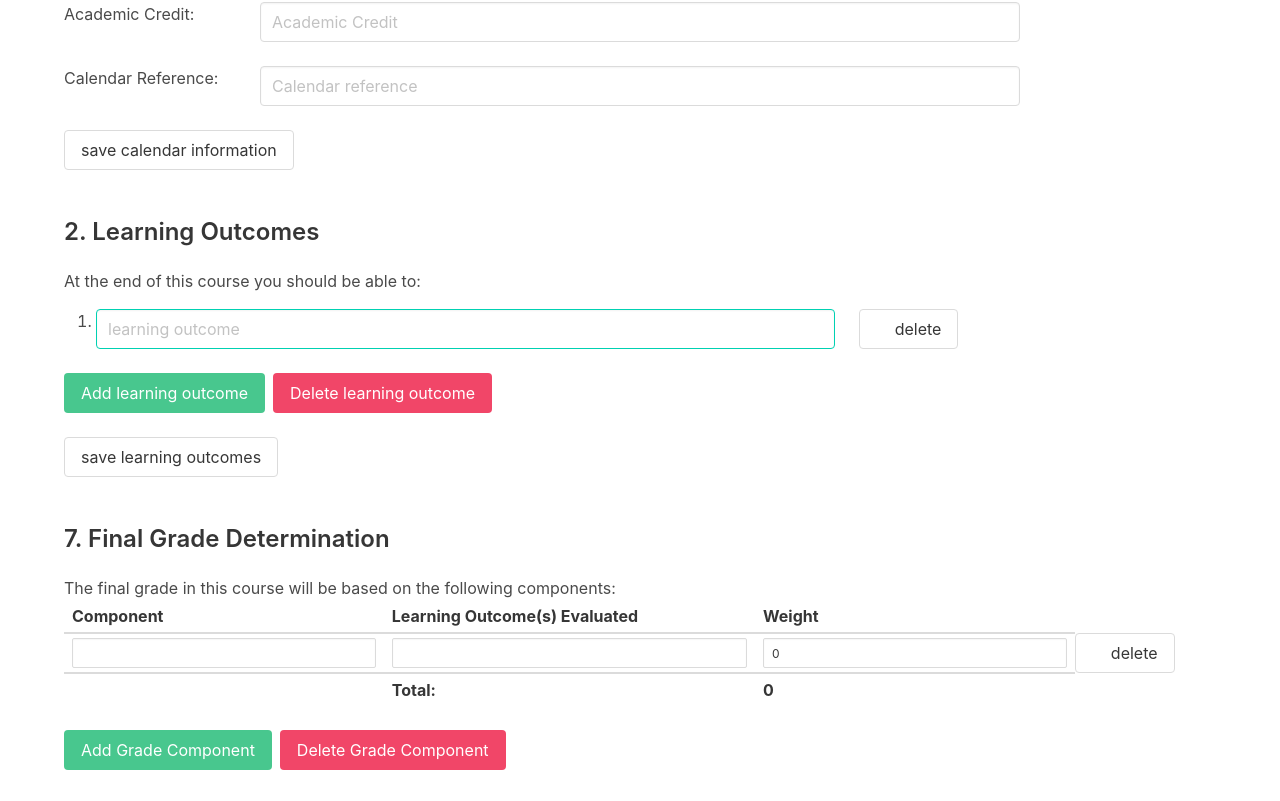
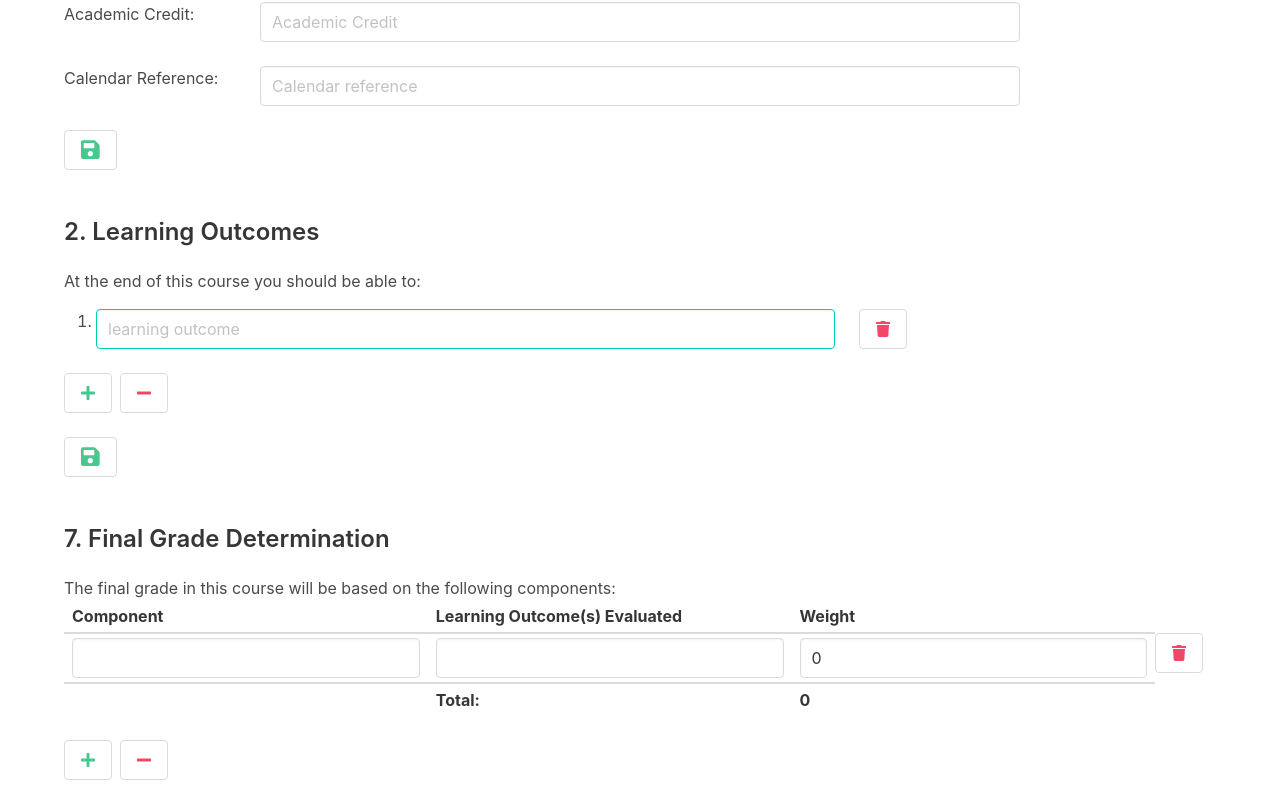
Before and after one commit to davidladitan/react_django_course_outline, a React (Create React App) app in the folder course_outline/course_outline_react/: page /create_outline in a window 1280 px wide. Shown: the part 659-1460 px from the top of the page. Built offline with nearby package versions, Linux system fonts and the light colour scheme.

Commit message:
added font awesome icons

```diff
--- a/course_outline/course_outline_react/src/App.js
+++ b/course_outline/course_outline_react/src/App.js
@@ -8,6 +8,11 @@ import CreateOutline from './CreateOutline';
 import Home from './Home';
 import {BrowserRouter as Router, Switch, Route} from 'react-router-dom';
 import {useReducer,useState} from "react";
+import ReactDOM from 'react-dom'
+import { library } from '@fortawesome/fontawesome-svg-core'
+import { faCheckSquare, faCoffee, faTrash, faSave, faPlus, faMinus} from '@fortawesome/free-solid-svg-icons'
+
+library.add(faCheckSquare, faCoffee, faTrash, faSave, faPlus, faMinus)
 
 
 function App() {
--- a/course_outline/course_outline_react/src/CreateOutline.js
+++ b/course_outline/course_outline_react/src/CreateOutline.js
@@ -4,6 +4,8 @@ import './App.css';
 import GradeScale from './GradeScale'
 import "bulma/css/bulma.css";
 import {useReducer,useState} from "react";
+import { FontAwesomeIcon } from '@fortawesome/react-fontawesome'
+
 
 function OutcomeList(props){
 
@@ -26,10 +28,7 @@ function OutcomeList(props){
             </div>
             <div className = "column is-2">
             <button className="button" id= {index} onClick = {deleteListItem}>
-              <span className="icon">
-                <i className="fas fa-home"></i>
-              </span>
-              <span>delete</span>
+              <FontAwesomeIcon icon="trash" className = "has-text-danger"/>
             </button>
 
             </div>
@@ -83,16 +82,73 @@ function LearningOutcomes(props){
         <p>At the end of this course you should be able to:</p>
         <OutcomeList list = {outcomes} handleClickDelete = {deleteItem} setOutcomes={setOutcomes}/>
         <div className="buttons">
-          <button className="button is-success" onClick = {addOutcome} >Add learning outcome</button>
-          <button className="button is-danger" onClick = {deleteOutcome}>Delete learning outcome</button>
+          <button className="button" onClick = {addOutcome} >
+            <FontAwesomeIcon icon={['fas', 'plus']} className="has-text-success"/>
+          </button>
+          <button className="button" onClick = {deleteOutcome}>
+            <FontAwesomeIcon icon={['fas', 'minus']} className="has-text-danger"/>
+          </button>
         </div>
 
-        <button className="button" onClick={saveOutcomes}>save learning outcomes</button>
+        <button className="button" onClick={saveOutcomes}>
+          <FontAwesomeIcon icon={['fas', 'save']} className="fa-lg has-text-success"/>
+        </button>
       </div>
   )
 }
 
 
+function GradeTableBody(props){
+  const compList = props.list;
+  const delRow = props.handleDelete;
+  const updateInput = props.handleCompChange;
+  const dispatch = props.dispatch;
+  const setGradeComps = props.setGradeComps;
+  // setCompList([props.list]);
+
+  const handleCompChange = (e) =>{
+    // let name = e.target.name;
+    // let value = e.target.value;
+    // const updatedComps = {...gradeComps, [name]:[value]};
+    const updatedComps = [...compList];
+    console.log(updatedComps);
+    console.log("changed index is " + e.target.dataset.idx);
+    updatedComps[e.target.dataset.idx][e.target.name] = e.target.value;
+    dispatch({value: updatedComps});
+    // console.log("total is " + total);
+    // setTotal(calcTotal([...gradeComps]));
+    setGradeComps([...updatedComps]);
+    // return gradeComps;
+  }
+  const rows = compList.map((item, idx) =>
+
+    <tr key = {`row_${idx}`}>
+    <td>
+      <form>
+        <input type = "text" data-idx = {idx} id = {`component_${idx}`} name="component" className ="input" value = {compList[idx].component} onChange={handleCompChange} ></input>
+      </form>
+    </td>
+    <td>
+      <form>
+      <input type = "text" data-idx = {idx} id = {`learn_out_${idx}`} name ="learn_out" className ="input " value = {compList[idx].learn_out} onChange={handleCompChange}></input>
+      </form>
+    </td>
+    <td>
+      <form>
+      <input type = "number" data-idx = {idx} id = {`weight_${idx}`} name = "weight" className ="input " value = {compList[idx].weight} onChange={handleCompChange} ></input>
+      </form>
+    </td>
+    <button className="button" data-idx= {idx} onClick = {delRow}>
+      <FontAwesomeIcon icon={['fas', 'trash']} className=" has-text-danger"/>
+    </button>
+  </tr>)
+
+  return (
+    <tbody>
+        {rows}
+      </tbody>
+  );
+}
 
 
 
@@ -143,59 +199,7 @@ function GradeTable(){
   //   setGradeComps([...newInputs]);
   // }
 
-  const handleCompChange = (e) =>{
-    // let name = e.target.name;
-    // let value = e.target.value;
-    // const updatedComps = {...gradeComps, [name]:[value]};
-    const updatedComps = [...gradeComps];
-    console.log(updatedComps);
-    console.log("changed index is " + e.target.dataset.idx);
-    updatedComps[e.target.dataset.idx][e.target.name] = e.target.value;
-    dispatch({value: updatedComps});
-    console.log("total is " + total);
-    // setTotal(calcTotal([...gradeComps]));
-    setGradeComps([...updatedComps]);
-    // return gradeComps;
-  }
 
-  function GradeTableBody(props){
-    const compList = props.list;
-    const delRow = props.handleDelete;
-    const updateInput = props.handleCompChange;
-    // setCompList([props.list]);
-
-    const rows = compList.map((item, idx) =>
-
-      <tr key = {`row_${idx}`}>
-      <td>
-        <form>
-          <input type = "text" data-idx = {idx} id = {`component_${idx}`} name="component" className ="input is-small" value = {gradeComps[idx].component} onChange={handleCompChange} ></input>
-        </form>
-      </td>
-      <td>
-        <form>
-        <input type = "text" data-idx = {idx} id = {`learn_out_${idx}`} name ="learn_out" className ="input is-small" value = {gradeComps[idx].learn_out} onChange={handleCompChange}></input>
-        </form>
-      </td>
-      <td>
-        <form>
-        <input type = "number" data-idx = {idx} id = {`weight_${idx}`} name = "weight" className ="input is-small" value = {gradeComps[idx].weight} onChange={handleCompChange} ></input>
-        </form>
-      </td>
-      <button className="button" data-idx= {idx} onClick = {delRow}>
-              <span className="icon">
-                <i className="fas fa-home"></i>
-              </span>
-              <span>delete</span>
-            </button>
-    </tr>)
-
-    return (
-      <tbody>
-          {rows}
-        </tbody>
-    );
-  }
 
 
   return (
@@ -215,11 +219,15 @@ function GradeTable(){
             <th><p>{total}</p></th>
           </tr>
           </tfoot>
-        <GradeTableBody list = {gradeComps} handleDelete = {deleteRowItem} handleUpdate={handleCompChange}/>
+        <GradeTableBody list = {gradeComps} handleDelete = {deleteRowItem} dispatch ={dispatch} setGradeComps={setGradeComps}/>
       </table>
       <div className="buttons">
-      <button className="button is-success" onClick = {addRow} >Add Grade Component</button>
-      <button className="button is-danger" onClick = {deleteRow}>Delete Grade Component</button>
+      <button className="button" onClick = {addRow} >
+        <FontAwesomeIcon icon={['fas', 'plus']} className=" has-text-success"/>
+      </button>
+      <button className="button" onClick = {deleteRow}>
+        <FontAwesomeIcon icon={['fas', 'minus']} className=" has-text-danger"/>
+      </button>
     </div>
 
 
@@ -357,7 +365,9 @@ function CreateOutline() {
         </div>
       </div>
 
-      <button className="button" onClick = {saveCalInfo}>save calendar information </button>
+      <button className="button" onClick = {saveCalInfo}>
+        <FontAwesomeIcon icon="save" className = "fa-lg has-text-success"/>
+      </button>
 
       </div>
 
```
